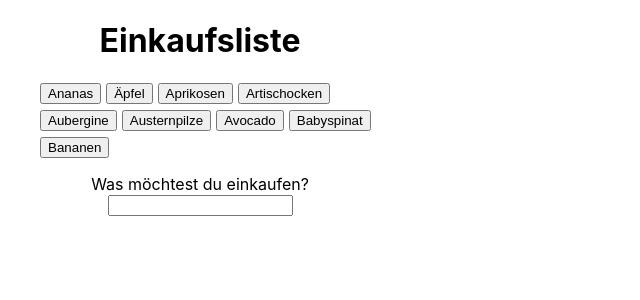
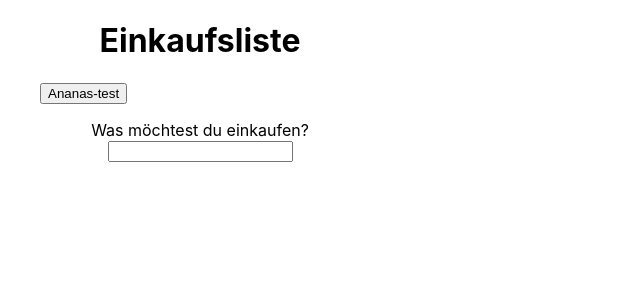
Before and after one commit to A11yship/shopping-list, a React (Create React App) app: page / in a window 1280 px wide. Shown: the top 300 px of the page, without its empty margins (0-640 px from the left). Built offline with nearby package versions, Linux system fonts and the light colour scheme.

Commit message:
Import useStore in app

```diff
--- a/src/App.js
+++ b/src/App.js
@@ -2,14 +2,18 @@ import "./App.css";
 import { items } from "./example-items";
 import ShoppingListItem from "./ShoppingListItem";
 import StyledList from "./StyledList";
+import useStore from "./useStore";
 
 function App() {
+  const selectedItems = useStore((state) => state.shoppingItems);
+  const addItem = useStore((state) => state.addItem);
+
   return (
     <div className="App">
       <h1> Einkaufsliste </h1>
       <StyledList>
         {" "}
-        {items.map((item) => (
+        {selectedItems.map((item) => (
           <ShoppingListItem key={item._id} name={item.name.de} />
         ))}{" "}
       </StyledList>
--- a/src/useStore.js
+++ b/src/useStore.js
@@ -1,8 +1,15 @@
-import create from "zustand/react";
+import create from "zustand";
 
 const useStore = create((set) => {
   return {
-    shoppingItems: [],
+    shoppingItems: [
+      {
+        _id: "c2hvcHBpbmcuaXRlbTox-test",
+        _type: "shopping.item",
+        category: { _type: "ref", _ref: "c2hvcHBpbmcuY2F0ZWdvcnk6MA==" },
+        name: { en: "Pineapple-test", de: "Ananas-test" },
+      },
+    ],
     addItem: (newItem) => {
       set((state) => {
         return {
```
